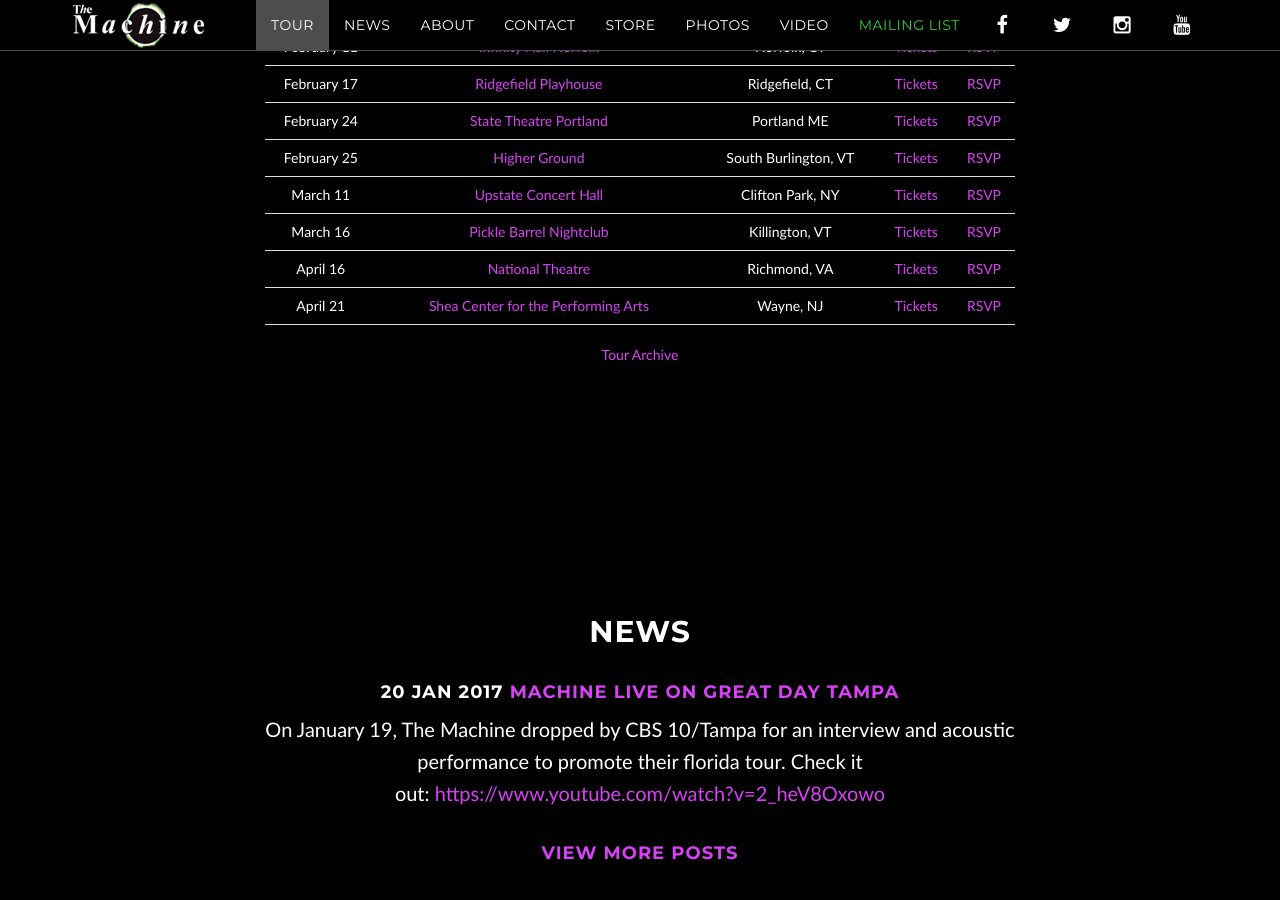
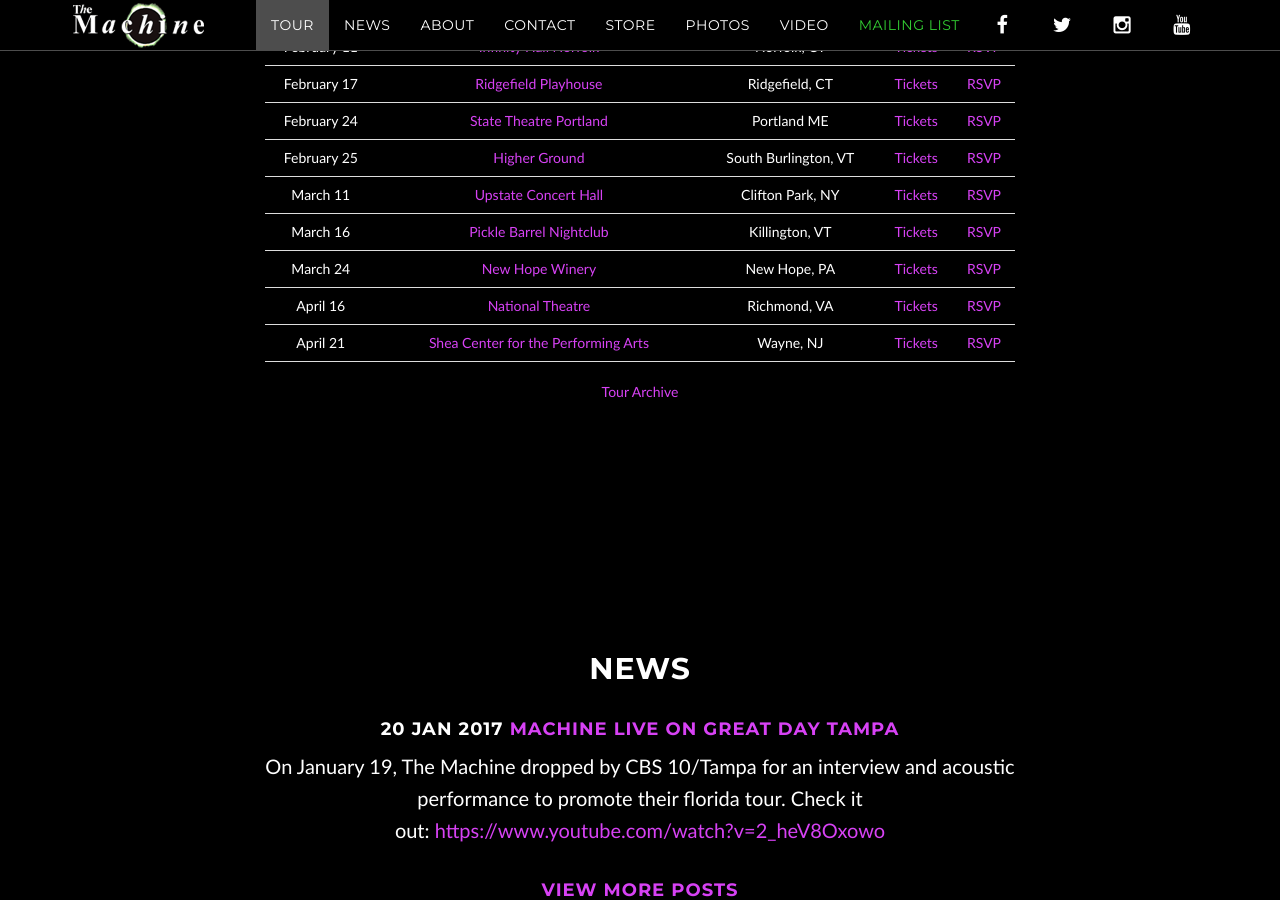
Before and after one commit to machineweb/machineweb.github.io, a Jekyll site: the page built from index.html, in a window 1280 px wide and 900 px high, scrolled down 1101 px. Built offline with Jekyll 4.4.1, drawn with Linux system fonts in a browser that asks for light colours; comment, search, counter and statistics services are not loaded.

Commit message:
New tour item

```diff
--- a/_data/tour.yml
+++ b/_data/tour.yml
@@ -2857,3 +2857,11 @@
     tickets-url: "http://www.picklebarrelnightclub.com/buy-tickets/"
     rsvp-url: "https://www.facebook.com/events/1350946684948570/"
     order: "1489640400000"
+
+  - date: "March 24 2017"
+    venue: "New Hope Winery"
+    venue-url: "http://www.newhopewinery.com/live.html"
+    location: "New Hope, PA"
+    tickets-url: "http://www.newhopewinery.com/live.html"
+    rsvp-url: "https://www.facebook.com/events/1329180133801195/"
+    order: "1490331600000"
```
